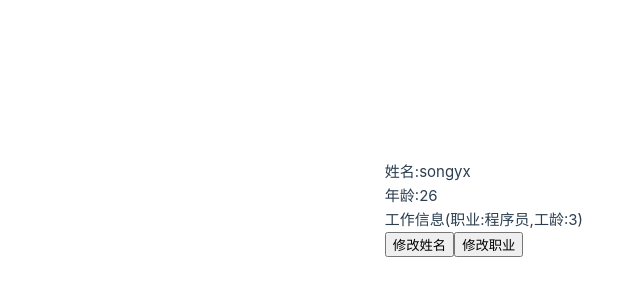
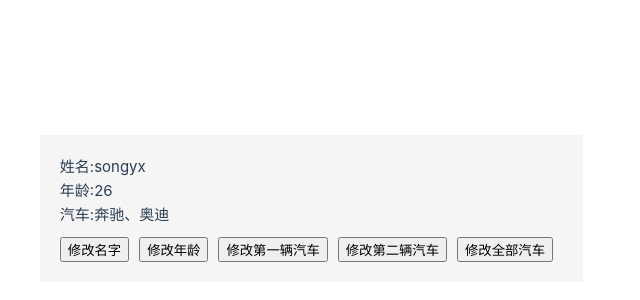
Before and after one commit to songyx1997/learningdoc, a Vue app in the folder vue2+vue3/vue3-project/: page / in a window 1280 px wide. Shown: the part 192-492 px from the top of the page, without its empty margins (57-697 px from the left). Built offline with nearby package versions, Linux system fonts and the light colour scheme.

Commit message:
2024年2月18日新增笔记

```diff
--- a/vue2+vue3/vue3-project/src/components/person.vue
+++ b/vue2+vue3/vue3-project/src/components/person.vue
@@ -1,32 +1,48 @@
 <script setup lang="ts">
-import { ref, reactive } from 'vue';
-// 基本类型数据，name转变为了RefImpl实例对象
-let name = ref('songyx');
-// 该数据没有变化的需求，为非响应式数据
-let age = 26;
-// 对象类型数据，job转变为了Proxy实例对象
-let job = reactive({ work: '程序员', seniority: 3 });
-// 方法
+import { ref } from 'vue';
+let person = ref({
+  name: 'songyx',
+  age: 26,
+  car: { one: '奔驰', two: '奥迪' }
+})
 function changeName() {
-  // 修改ref的响应式数据时，需要使用.value
-  name.value = '牛马';
+  person.value.name += '~';
 }
-function changeJob() {
-  // 整体赋值是不被允许的，将导致响应式失效
-  // job = { work: '学生', seniority: 4 };
-  // 使用该方法进行赋值
-  Object.assign(job, { work: '学生', seniority: 4 });
+function changeAge() {
+  person.value.age++;
+}
+function changeCarOne() {
+  person.value.car.one = '雅迪';
+}
+function changeCarTwo() {
+  person.value.car.two = '爱玛';
+}
+function changeAllCar() {
+  person.value.car = { one: 'f1', two: 'f4' };
 }
 </script>
 
 <template>
   <div class="person">
-    <div>姓名:{{ name }}</div>
-    <div>年龄:{{ age }}</div>
-    <div>工作信息(职业:{{ job.work }},工龄:{{ job.seniority }})</div>
-    <button @click="changeName">修改姓名</button>
-    <button @click="changeJob">修改职业</button>
+    <div>姓名:{{ person.name }}</div>
+    <div>年龄:{{ person.age }}</div>
+    <div>汽车:{{ person.car.one }}、{{ person.car.two }}</div>
+    <button @click="changeName">修改名字</button>
+    <button @click="changeAge">修改年龄</button>
+    <button @click="changeCarOne">修改第一辆汽车</button>
+    <button @click="changeCarTwo">修改第二辆汽车</button>
+    <button @click="changeAllCar">修改全部汽车</button>
   </div>
 </template>
 
-<style scoped></style>
+<style scoped>
+.person {
+  background-color: #f5f5f5;
+  padding: 20px;
+}
+
+button {
+  margin-top: 10px;
+  margin-right: 10px;
+}
+</style>
```
Also changed, not shown: 1 other file (tests, documents, lock files or other folders).
